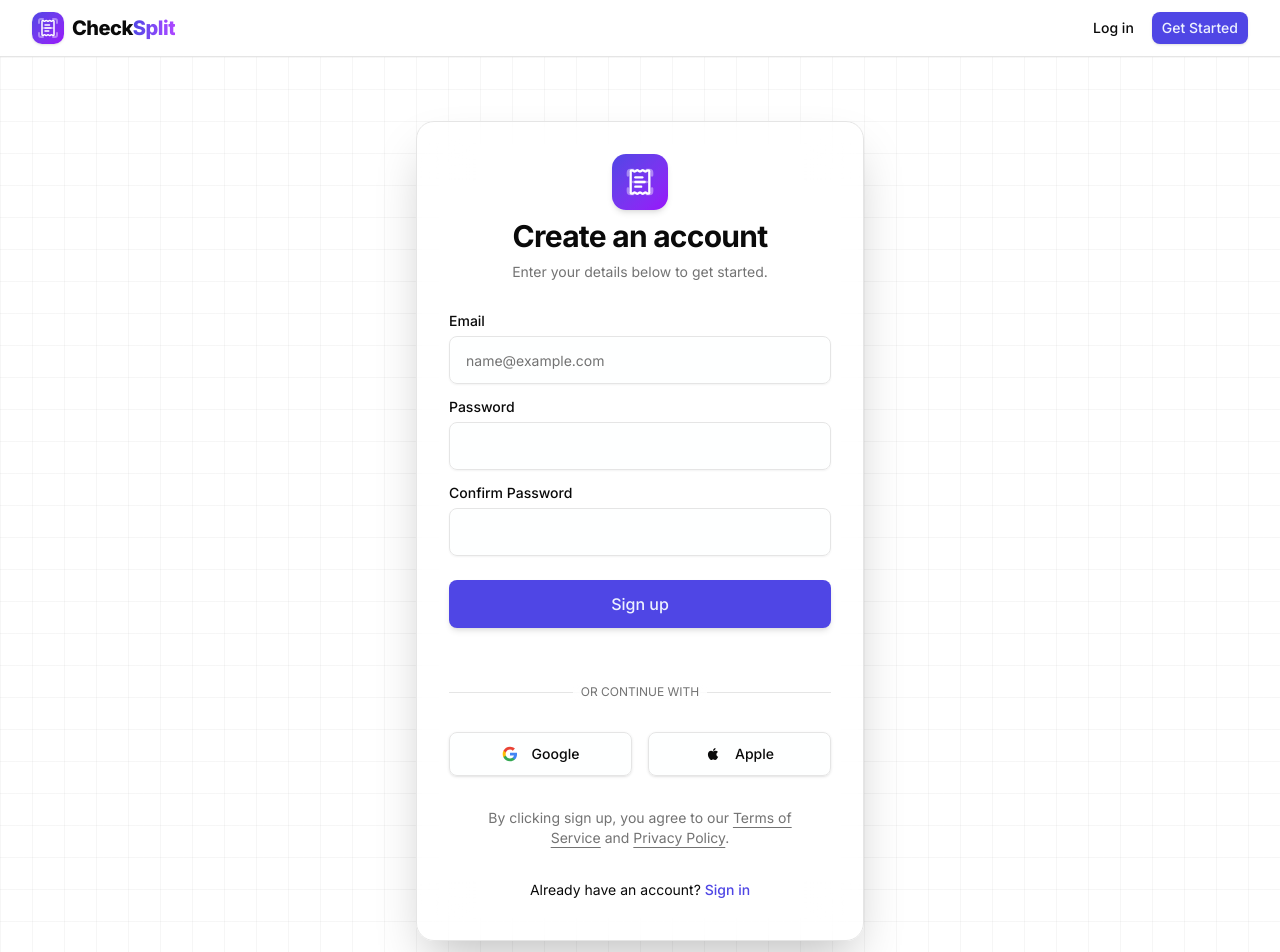
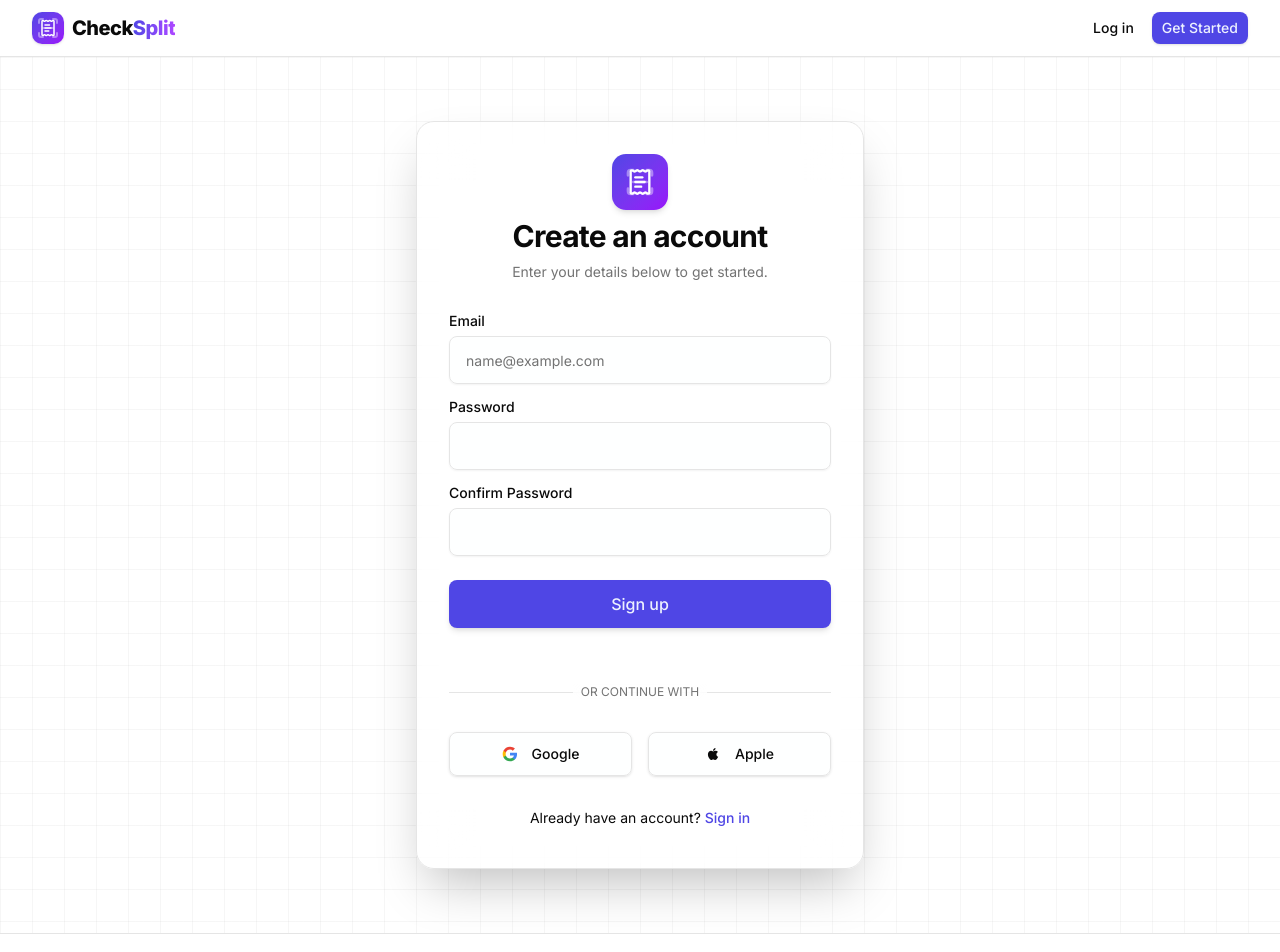
Before and after one commit to reiganarmstrong/check-split-mono, a Next.js app in the folder ui/: page /signup in a window 1280 px wide. Shown: the top 952 px of the page. Built offline with nearby package versions, Linux system fonts and the light colour scheme.

Commit message:
Removed the privacy policy and terms agreement placeholder in signup page.

```diff
--- a/ui/app/signup/page.tsx
+++ b/ui/app/signup/page.tsx
@@ -101,17 +101,6 @@
           </div>
         </form>
 
-        <p className="px-4 text-center text-sm text-muted-foreground">
-          By clicking sign up, you agree to our{" "}
-          <Link href="/terms" className="underline underline-offset-4 hover:text-primary">
-            Terms of Service
-          </Link>{" "}
-          and{" "}
-          <Link href="/privacy" className="underline underline-offset-4 hover:text-primary">
-            Privacy Policy
-          </Link>
-          .
-        </p>
 
         <div className="text-center text-sm pb-2">
           Already have an account?{" "}
```
